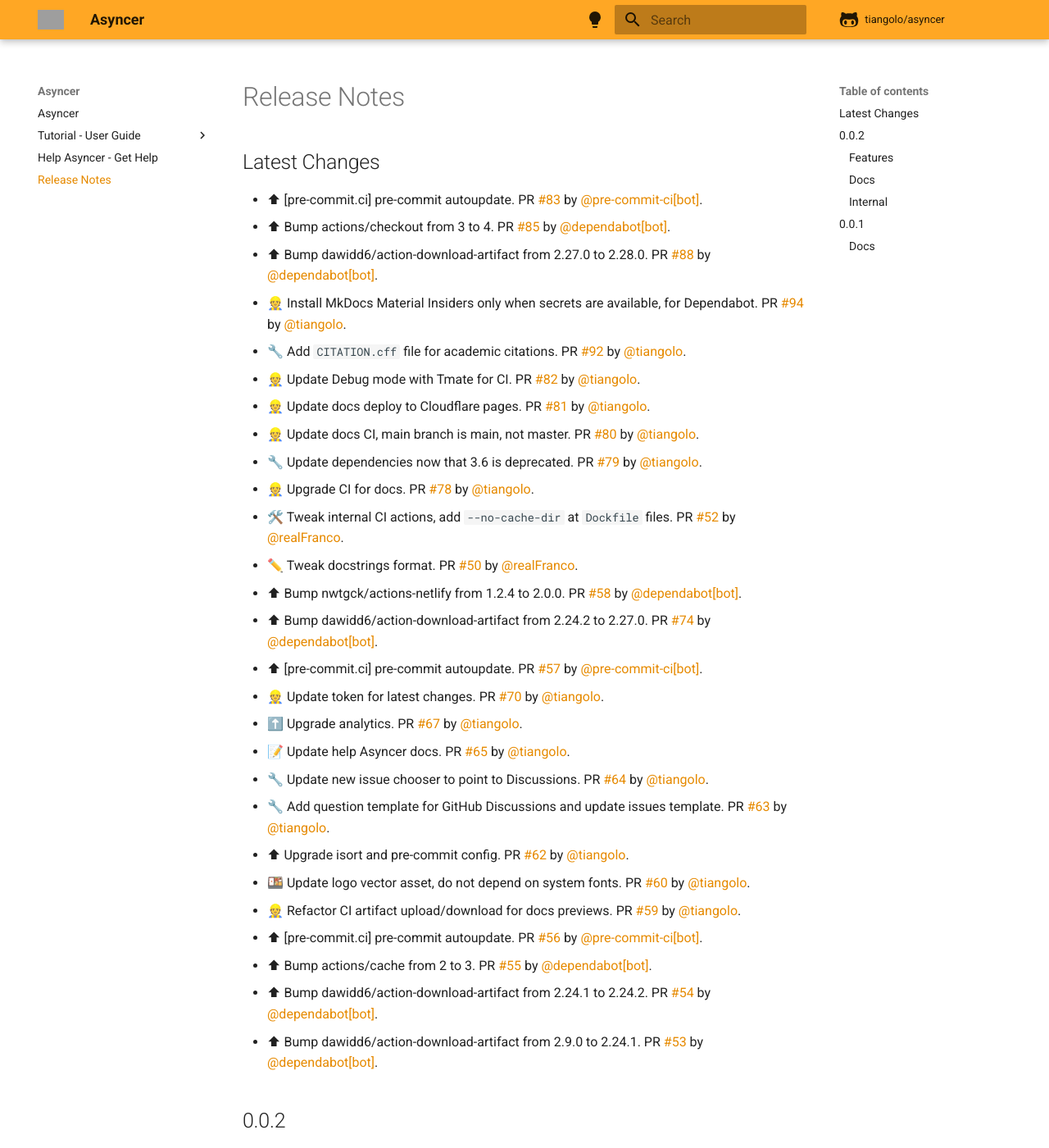
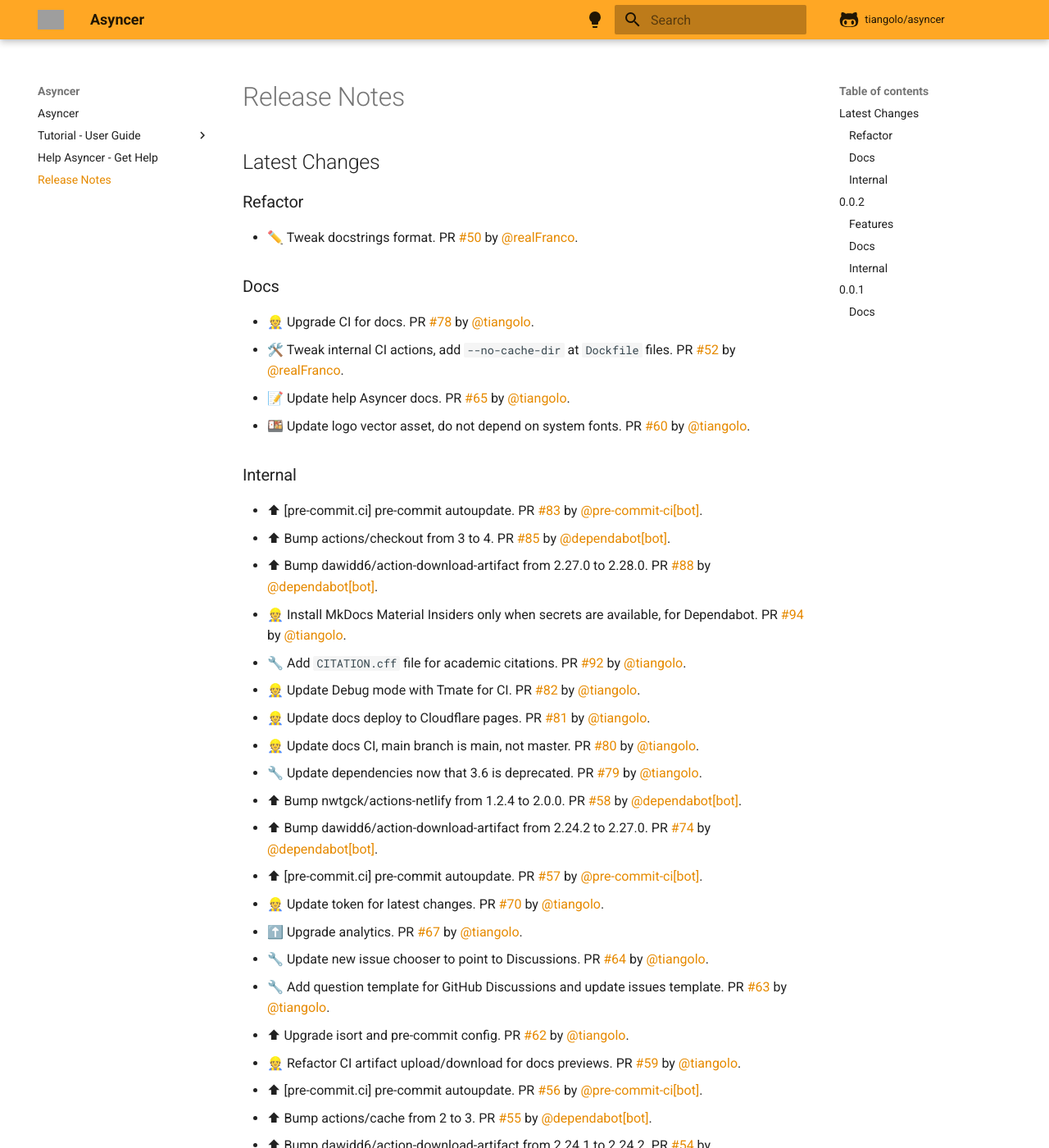
Before and after one commit to fastapi/asyncer, an MkDocs documentation site: the page built from docs/release-notes.md, in a window 1280 px wide and 1400 px high. Shown: the whole window at 82% size. Built offline with MkDocs 1.6.1 and Material for MkDocs 9.7.7, drawn with Linux system fonts in a browser that asks for light colours; comment, search, counter and statistics services are not loaded; some of the changed lines change nothing that is shown; grey boxes are pictures that could not be loaded.

Commit message:
🔨 Update dev scripts (#95)
Co-authored-by: pre-commit-ci[bot] <66853113+pre-commit-ci[bot]@users.noreply.github.com>

```diff
--- a/docs/release-notes.md
+++ b/docs/release-notes.md
@@ -1,6 +1,20 @@
 # Release Notes
 
 ## Latest Changes
+
+
+### Refactor
+
+* ✏️ Tweak docstrings format. PR [#50](https://github.com/tiangolo/asyncer/pull/50) by [@realFranco](https://github.com/realFranco).
+
+### Docs
+
+* 👷 Upgrade CI for docs. PR [#78](https://github.com/tiangolo/asyncer/pull/78) by [@tiangolo](https://github.com/tiangolo).
+* 🛠️ Tweak internal CI actions, add `--no-cache-dir` at `Dockfile` files. PR [#52](https://github.com/tiangolo/asyncer/pull/52) by [@realFranco](https://github.com/realFranco).
+* 📝 Update help Asyncer docs. PR [#65](https://github.com/tiangolo/asyncer/pull/65) by [@tiangolo](https://github.com/tiangolo).
+* 🍱 Update logo vector asset, do not depend on system fonts. PR [#60](https://github.com/tiangolo/asyncer/pull/60) by [@tiangolo](https://github.com/tiangolo).
+
+### Internal
 
 * ⬆ [pre-commit.ci] pre-commit autoupdate. PR [#83](https://github.com/tiangolo/asyncer/pull/83) by [@pre-commit-ci[bot]](https://github.com/apps/pre-commit-ci).
 * ⬆ Bump actions/checkout from 3 to 4. PR [#85](https://github.com/tiangolo/asyncer/pull/85) by [@dependabot[bot]](https://github.com/apps/dependabot).
@@ -11,19 +25,14 @@
 * 👷 Update docs deploy to Cloudflare pages. PR [#81](https://github.com/tiangolo/asyncer/pull/81) by [@tiangolo](https://github.com/tiangolo).
 * 👷 Update docs CI, main branch is main, not master. PR [#80](https://github.com/tiangolo/asyncer/pull/80) by [@tiangolo](https://github.com/tiangolo).
 * 🔧 Update dependencies now that 3.6 is deprecated. PR [#79](https://github.com/tiangolo/asyncer/pull/79) by [@tiangolo](https://github.com/tiangolo).
-* 👷 Upgrade CI for docs. PR [#78](https://github.com/tiangolo/asyncer/pull/78) by [@tiangolo](https://github.com/tiangolo).
-* 🛠️ Tweak internal CI actions, add `--no-cache-dir` at `Dockfile` files. PR [#52](https://github.com/tiangolo/asyncer/pull/52) by [@realFranco](https://github.com/realFranco).
-* ✏️ Tweak docstrings format. PR [#50](https://github.com/tiangolo/asyncer/pull/50) by [@realFranco](https://github.com/realFranco).
 * ⬆ Bump nwtgck/actions-netlify from 1.2.4 to 2.0.0. PR [#58](https://github.com/tiangolo/asyncer/pull/58) by [@dependabot[bot]](https://github.com/apps/dependabot).
 * ⬆ Bump dawidd6/action-download-artifact from 2.24.2 to 2.27.0. PR [#74](https://github.com/tiangolo/asyncer/pull/74) by [@dependabot[bot]](https://github.com/apps/dependabot).
 * ⬆ [pre-commit.ci] pre-commit autoupdate. PR [#57](https://github.com/tiangolo/asyncer/pull/57) by [@pre-commit-ci[bot]](https://github.com/apps/pre-commit-ci).
 * 👷 Update token for latest changes. PR [#70](https://github.com/tiangolo/asyncer/pull/70) by [@tiangolo](https://github.com/tiangolo).
 * ⬆️ Upgrade analytics. PR [#67](https://github.com/tiangolo/asyncer/pull/67) by [@tiangolo](https://github.com/tiangolo).
-* 📝 Update help Asyncer docs. PR [#65](https://github.com/tiangolo/asyncer/pull/65) by [@tiangolo](https://github.com/tiangolo).
 * 🔧 Update new issue chooser to point to Discussions. PR [#64](https://github.com/tiangolo/asyncer/pull/64) by [@tiangolo](https://github.com/tiangolo).
 * 🔧 Add question template for GitHub Discussions and update issues template. PR [#63](https://github.com/tiangolo/asyncer/pull/63) by [@tiangolo](https://github.com/tiangolo).
 * ⬆ Upgrade isort and pre-commit config. PR [#62](https://github.com/tiangolo/asyncer/pull/62) by [@tiangolo](https://github.com/tiangolo).
-* 🍱 Update logo vector asset, do not depend on system fonts. PR [#60](https://github.com/tiangolo/asyncer/pull/60) by [@tiangolo](https://github.com/tiangolo).
 * 👷 Refactor CI artifact upload/download for docs previews. PR [#59](https://github.com/tiangolo/asyncer/pull/59) by [@tiangolo](https://github.com/tiangolo).
 * ⬆ [pre-commit.ci] pre-commit autoupdate. PR [#56](https://github.com/tiangolo/asyncer/pull/56) by [@pre-commit-ci[bot]](https://github.com/apps/pre-commit-ci).
 * ⬆ Bump actions/cache from 2 to 3. PR [#55](https://github.com/tiangolo/asyncer/pull/55) by [@dependabot[bot]](https://github.com/apps/dependabot).
```
Also changed, not shown: 2 other files.
